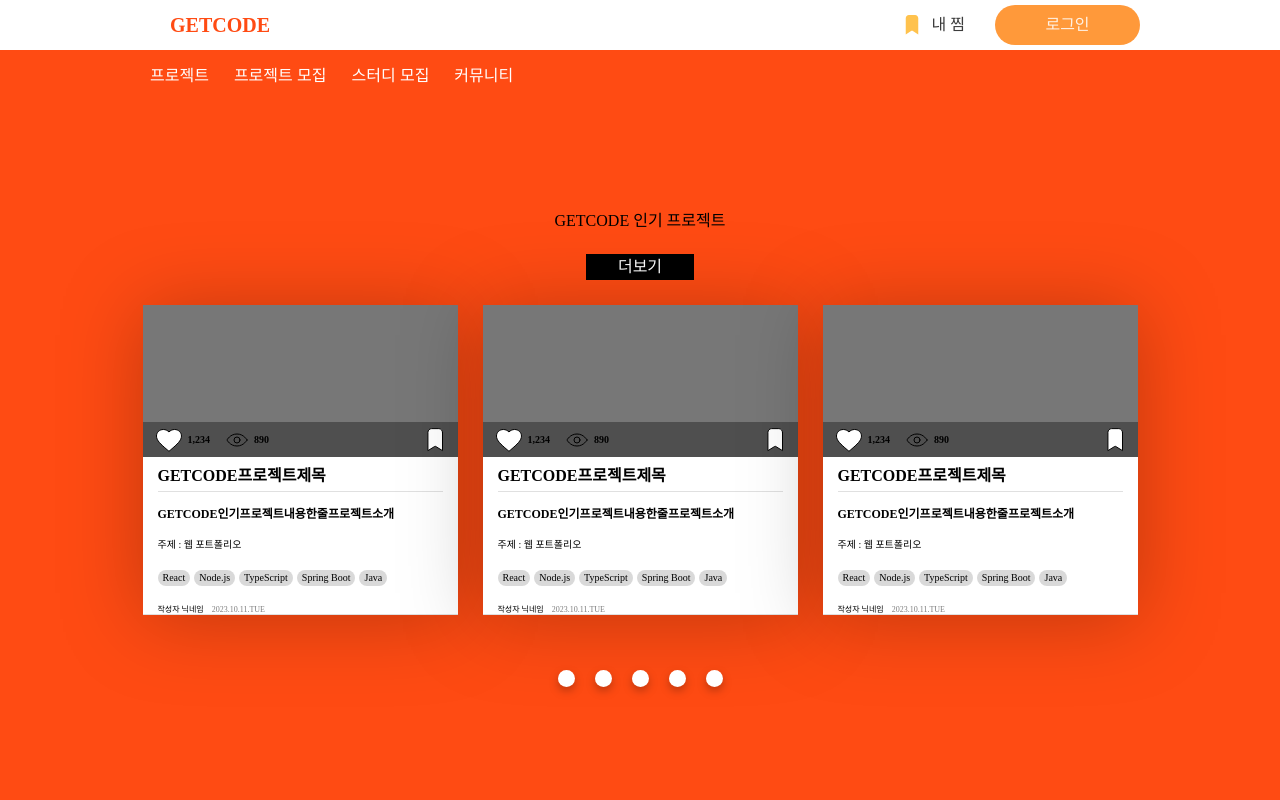
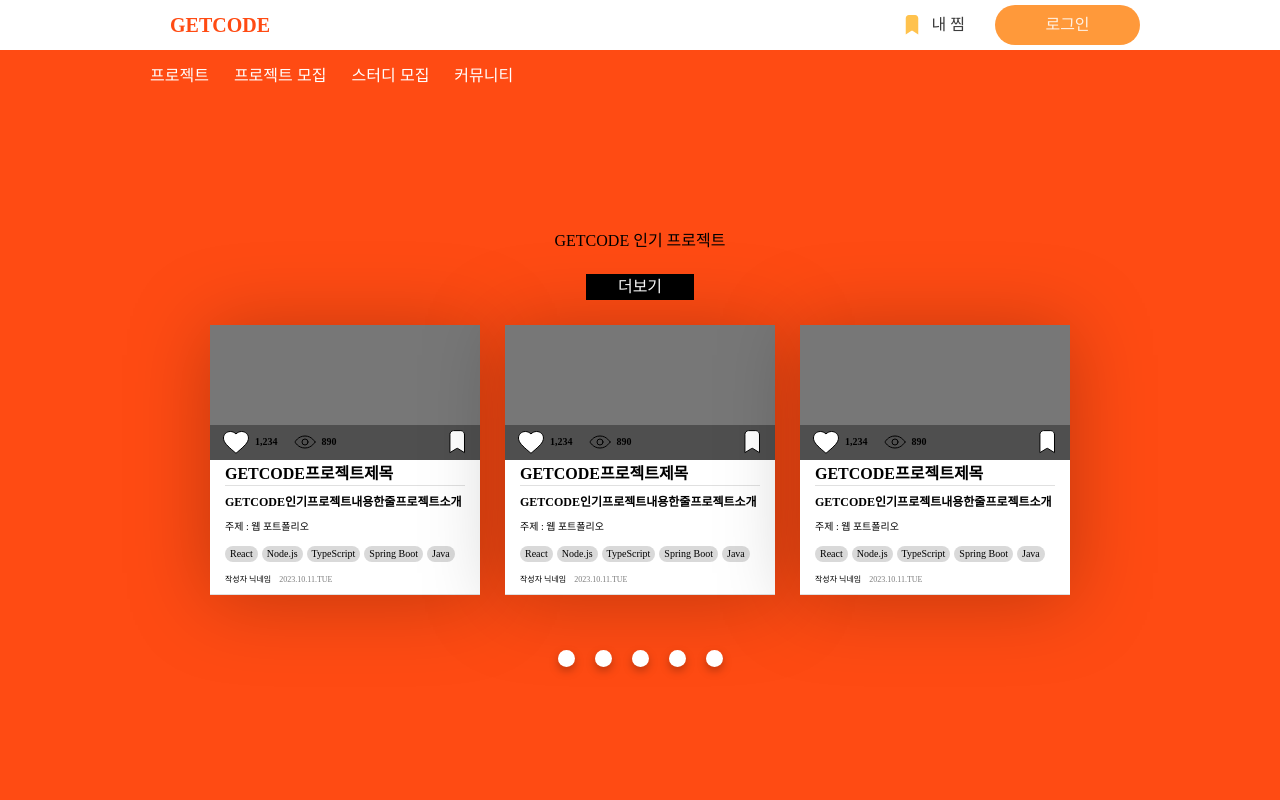
Before and after one commit to GETCODE-Project/Front-End, a Next.js app: page /main in a window 1280 px wide. Shown: the top 800 px of the page. Built offline with nearby package versions, Linux system fonts and the light colour scheme; no server answers.

Commit message:
💄 Design:  프로젝트객체 사이즈 축소

```diff
--- a/components/project/ObjectForm.tsx
+++ b/components/project/ObjectForm.tsx
@@ -42,7 +42,6 @@ const ObjectForm = () => {
                 <Create><div>작성자 닉네임</div><div>2023.10.11.TUE</div></Create>
                 </Info>
             </Content>
-
         </Layout>
     )
 }
@@ -52,8 +51,8 @@ export default ObjectForm;
 const Layout = styled.div`
     display: flex;
     flex-direction: column;
-    width: 315px;
-    height: 340px;
+    width: 270px;
+    height: 300px;
     padding-bottom: 30px;
 
     filter: drop-shadow(0px 4px 40px rgba(0, 0, 0, 0.25));
@@ -62,8 +61,7 @@ const Layout = styled.div`
 const Thumbnail = styled.div`
     position: relative;
     width: 100%;
-    height: 170px;
-
+    flex: 1;
     background-color: #777777;
 `;
 const Img = styled.div`
@@ -103,9 +101,9 @@ const Content = styled.div`
     flex-direction: column;
     padding: 0 15px;
     box-sizing: border-box;
-    gap: 16px;
+    /* gap: 16px; */
     width: 100%;
-    height: 170px;
+    flex: 1;
 
     border-bottom: 1px solid #e0e0e0;
     background-color: #fff;
@@ -130,8 +128,9 @@ const Info = styled.div`
     display: flex;
     flex-direction: column;
     justify-content: space-between;
-    gap: 20px;
     width: 100%;
+    height: 100%;
+    padding: 10px 0;
     `;
 const Intro = styled.div`
     font-size: 0.75rem;
```
